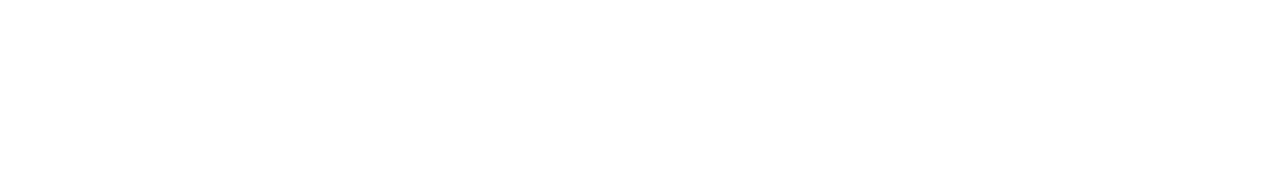
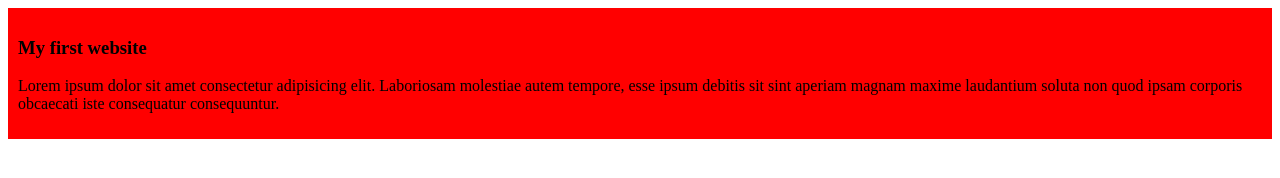
Before and after one commit to haibullah2023/my-simple-website, a plain HTML site: page index.html in a window 1280 px wide. Drawn offline with Linux system fonts and the light colour scheme.

Commit message:
aded the first blog

```diff
--- a/index.html
+++ b/index.html
@@ -4,8 +4,12 @@
     <meta charset="UTF-8">
     <meta name="viewport" content="width=device-width, initial-scale=1.0">
     <title>My simple wesite</title>
+    <link rel="stylesheet" href="style/blog.css">
 </head>
 <body>
-
+    <div>
+        <h3>My first website</h3>
+        <p>Lorem ipsum dolor sit amet consectetur adipisicing elit. Laboriosam molestiae autem tempore, esse ipsum debitis sit sint aperiam magnam maxime laudantium soluta non quod ipsam corporis obcaecati iste consequatur consequuntur.</p>
+    </div>
 </body>
 </html>
--- /dev/null
+++ b/style/blog.css
@@ -0,0 +1,4 @@
+div{
+    background-color: red;
+    padding: 10px;
+}
```
